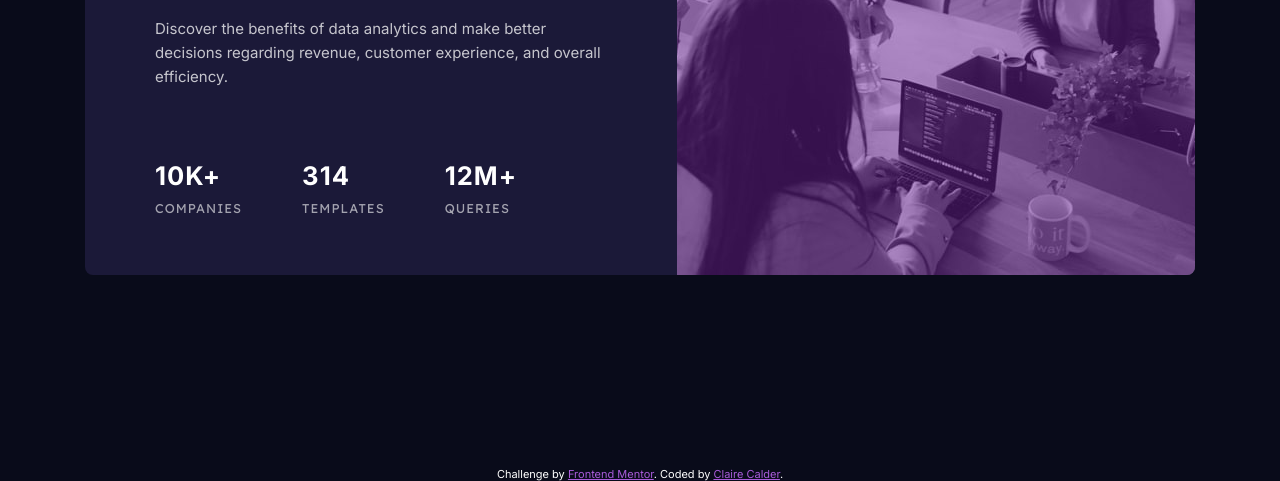
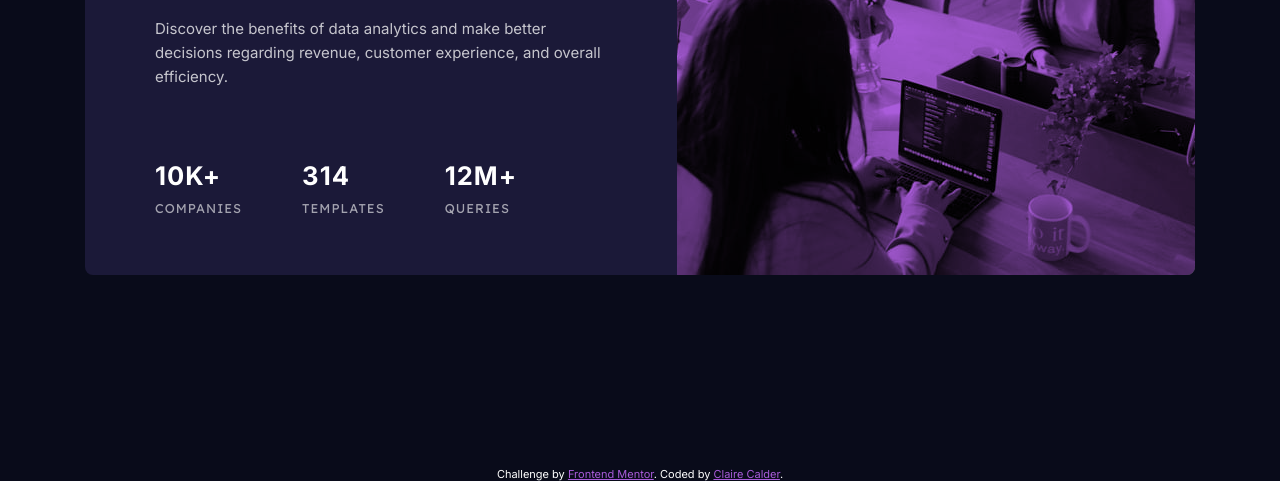
Before and after one commit to claire-ca/Front-End-Mentor-stats-preview-card, a plain HTML site: page index.html in a window 1280 px wide. Shown: the part 363-844 px from the top of the page. Drawn offline with Linux system fonts and the light colour scheme.

Commit message:
Updating README and cleaning up styles

```diff
--- a/scss/style.scss
+++ b/scss/style.scss
@@ -60,15 +60,14 @@ section {
 .images{
     position: relative;
 }
-.overlay::after {
-    content: " ";
+.overlay {
     position: absolute;
     top: 0;
     left: 0;
     width: 100%;
     height: 100%;
-    background-color: darken($violet, 25%);
-    opacity: .5;
+    background-color: $violet;
+    mix-blend-mode: multiply;
 }
 .card {
     border-radius: 8px;
@@ -121,7 +120,6 @@ section {
         height: 446px;
         object-fit: cover;
     }
-
     .stats li:not(:last-of-type) {
         padding-bottom: 0;
         padding-right: 60px;
```
Also changed, not shown: css/style.css, screenshots/desktop.jpg (added), screenshots/mobile.jpg (added), 5 other files.
